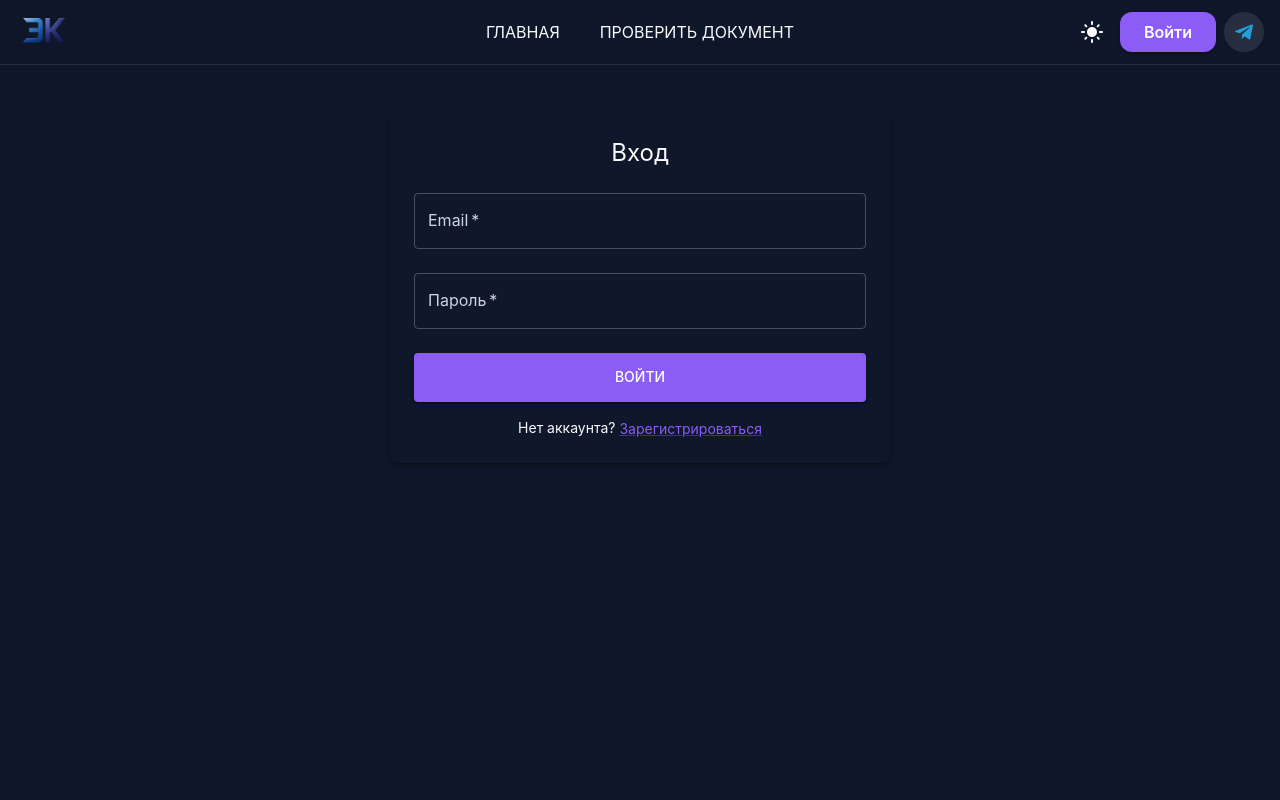
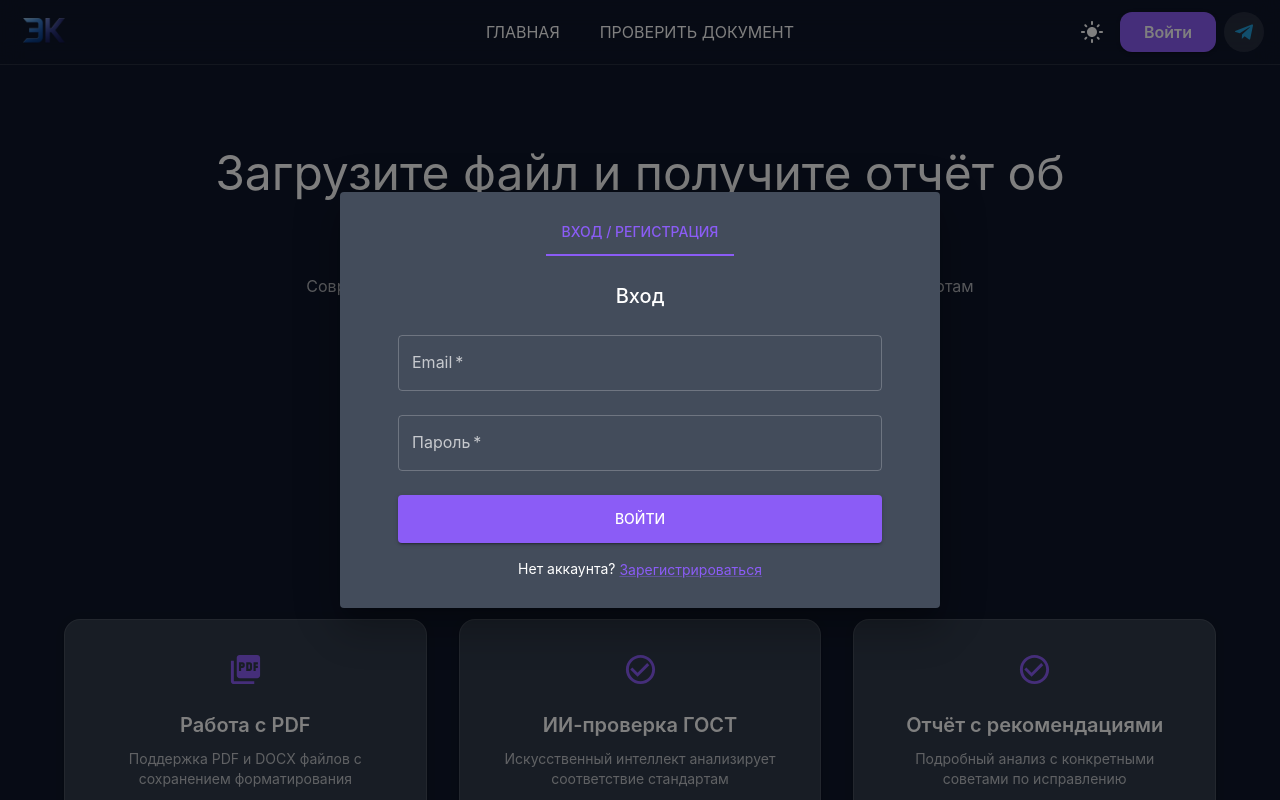
Before and after one commit to msklnkk/Electronic_corrector, a React (Create React App) app in the folder front/: page /login in a window 1280 px wide. Both pictures are taken after a click on the button "Войти". Shown: the top 800 px of the page. Built offline with nearby package versions, Linux system fonts and the light colour scheme.

Commit message:
Добавлено модальное окно авторизации/регистрации + исправления

```diff
--- a/front/src/App.tsx
+++ b/front/src/App.tsx
@@ -5,16 +5,12 @@ import { Routes, Route } from "react-router-dom";
 import Header from "./components/Header";
 import Welcome from "./pages/Welcome";
 import CheckDocumentPage from "./pages/CheckDocument";
-import Login from "./pages/Login"; // ДОБАВИЛ
-import { ProtectedRoute } from "./components/ProtectedRoute"; // ДОБАВИЛ
-
+import { ProtectedRoute } from "./components/ProtectedRoute";
 
 function App() {
   const [mode, setMode] = useState<"light" | "dark">("dark");
 
-  const theme = useMemo(
-    () =>
-      createTheme({
+  const theme = useMemo(() => createTheme({
     palette: {
       mode,
       primary: { main: "#8b5cf6" },
@@ -22,36 +18,19 @@ function App() {
         default: mode === "dark" ? "#0f172a" : "#f8fafc",
         paper: mode === "dark" ? "#1e293b" : "#ffffff",
       },
-          text: {
-            primary: mode === "dark" ? "#f8fafc" : "#1e293b",
-            secondary: mode === "dark" ? "#cbd5e1" : "#475569",
     },
-        },
-        typography: {
-          fontFamily: "'Inter', 'Roboto', sans-serif",
-        },
-      }),
-    [mode]
-  );
-
-  const handleThemeToggle = () => {
-    setMode((prev) => (prev === "light" ? "dark" : "light"));
-  };
+    typography: { fontFamily: "'Inter', 'Roboto', sans-serif" },
+  }), [mode]);
 
   return (
     <ThemeProvider theme={theme}>
       <CssBaseline />
-      <Header mode={mode} onThemeToggle={handleThemeToggle} />
+      <Header mode={mode} onThemeToggle={() => setMode(m => m === "light" ? "dark" : "light")} />
       <Routes>
         <Route path="/" element={<Welcome />} />
-        <Route path="/login" element={<Login />} />
         <Route
           path="/check"
-          element={
-            <ProtectedRoute>
-              <CheckDocumentPage />
-            </ProtectedRoute>
-          }
+          element={<ProtectedRoute><CheckDocumentPage /></ProtectedRoute>}
         />
         <Route path="*" element={<Welcome />} />
       </Routes>
--- a/front/src/api/axios.config.ts
+++ b/front/src/api/axios.config.ts
@@ -4,23 +4,31 @@ import axios from 'axios';
 const instance = axios.create({
   baseURL: 'http://localhost:8020',
   headers: {
-    'Content-Type': 'application/json',
+    'Content-Type': 'application/json', // по умолчанию JSON
   },
   withCredentials: true,
 });
 
+// Интерцептор запросов
 instance.interceptors.request.use(
   (config) => {
     const token = localStorage.getItem('access_token');
     if (token) {
       config.headers.Authorization = `Bearer ${token}`;
     }
+
+    // Для /token — меняем Content-Type на form-data
+    if (config.url?.includes('/token')) {
+      config.headers['Content-Type'] = 'application/x-www-form-urlencoded';
+    }
+
     console.log('Request:', config.method?.toUpperCase(), config.url);
     return config;
   },
   (error) => Promise.reject(error)
 );
 
+// Интерцептор ответов
 instance.interceptors.response.use(
   (response) => {
     console.log('Response:', response.status, response.config.url);
--- a/front/src/components/Header.tsx
+++ b/front/src/components/Header.tsx
@@ -1,15 +1,13 @@
 // src/components/Header.tsx
-import React from "react";
+import React, { useState } from "react";
 import {
-  AppBar,
-  Toolbar,
-  Button,
-  IconButton,
-  Stack,
-  Box,
+  AppBar, Toolbar, Button, IconButton, Stack, Box,
+  Dialog, DialogTitle, DialogContent, Tabs, Tab
 } from "@mui/material";
 import { LightMode, DarkMode, Telegram } from "@mui/icons-material";
 import { useNavigate, useLocation } from "react-router-dom";
+import { LoginForm } from "./LoginForm";
+import { AuthService } from "../services/auth.service";
 
 interface HeaderProps {
   mode: "light" | "dark";
@@ -19,52 +17,51 @@ interface HeaderProps {
 const Header: React.FC<HeaderProps> = ({ mode, onThemeToggle }) => {
   const navigate = useNavigate();
   const location = useLocation();
+  const [open, setOpen] = useState(false);
+  const isAuthenticated = !!AuthService.getToken();
 
   const isActive = (path: string) => location.pathname === path;
 
+  const handleLogout = () => {
+    AuthService.logout();
+    navigate("/");
+    window.location.reload();
+  };
+
   return (
-    <AppBar
-      position="static"
-      elevation={0}
-      color="transparent"
-      sx={{
+    <>
+      <AppBar position="static" elevation={0} color="transparent" sx={{
         borderBottom: 1,
         borderColor: mode === "dark" ? "rgba(255,255,255,0.1)" : "rgba(0,0,0,0.1)",
         backdropFilter: "blur(12px)",
         zIndex: 10,
-      }}
-    >
-      <Toolbar
-        sx={{
+      }}>
+        <Toolbar sx={{
           position: "relative",
-          minHeight: 64, // ← ВЕРНУЛИ СТАРУЮ ВЫСОТУ
-          px: { xs: 1.5, md: 2 }, // ← УМЕНЬШИЛИ ОТСТУПЫ СБОКУ
+          minHeight: 64,
+          px: { xs: 1.5, md: 2 },
           py: 0,
-        }}
-      >
-        {/* ЛОГОТИП — БОЛЬШЕ, НО ВПИСЫВАЕТСЯ */}
+        }}>
+          {/* ЛОГОТИП */}
           <Box
             component="img"
             src="/logo.png"
             alt="Электронный корректор"
             onClick={() => navigate("/")}
             sx={{
-            height: { xs: 44, sm: 50, md: 56 }, // ← БОЛЬШЕ, ЧЕМ БЫЛО
+              height: { xs: 44, sm: 50, md: 56 },
               width: "auto",
               maxWidth: { xs: 140, md: 180 },
               cursor: "pointer",
               userSelect: "none",
-            mr: { xs: 1, md: 2 }, // ← ОТСТУП СПРАВА ОТ ЛОГОТИПА
+              mr: { xs: 1, md: 2 },
               transition: "transform 0.2s ease",
-            "&:hover": {
-              transform: "scale(1.05)",
-            },
+              "&:hover": { transform: "scale(1.05)" },
             }}
           />
 
-        {/* НАВИГАЦИЯ — ЦЕНТР ЭКРАНА */}
-        <Box
-          sx={{
+          {/* НАВИГАЦИЯ */}
+          <Box sx={{
             position: "absolute",
             left: "50%",
             top: "50%",
@@ -72,8 +69,7 @@ const Header: React.FC<HeaderProps> = ({ mode, onThemeToggle }) => {
             display: "flex",
             gap: { xs: 2, md: 3 },
             zIndex: 1,
-          }}
-        >
+          }}>
             <Button
               color="inherit"
               onClick={() => navigate("/")}
@@ -119,18 +115,31 @@ const Header: React.FC<HeaderProps> = ({ mode, onThemeToggle }) => {
           </Box>
 
           {/* КНОПКИ СПРАВА */}
-        <Stack
-          direction="row"
-          spacing={{ xs: 0.5, md: 1 }}
-          alignItems="center"
-          sx={{ ml: "auto" }}
-        >
+          <Stack direction="row" spacing={{ xs: 0.5, md: 1 }} alignItems="center" sx={{ ml: "auto" }}>
             <IconButton color="inherit" onClick={onThemeToggle}>
               {mode === "dark" ? <LightMode /> : <DarkMode />}
             </IconButton>
+
+            {isAuthenticated ? (
+              <Button
+                variant="contained"
+                color="error"
+                onClick={handleLogout}
+                sx={{
+                  borderRadius: "12px",
+                  textTransform: "none",
+                  fontWeight: 600,
+                  px: { xs: 2, md: 3 },
+                  fontSize: { xs: "0.85rem", md: "1rem" },
+                }}
+              >
+                Выйти
+              </Button>
+            ) : (
               <Button
                 variant="contained"
                 color="primary"
+                onClick={() => setOpen(true)}
                 sx={{
                   borderRadius: "12px",
                   textTransform: "none",
@@ -141,6 +150,8 @@ const Header: React.FC<HeaderProps> = ({ mode, onThemeToggle }) => {
               >
                 Войти
               </Button>
+            )}
+
             <IconButton
               component="a"
               href="https://t.me/elecrtonic_corrector"
@@ -157,6 +168,19 @@ const Header: React.FC<HeaderProps> = ({ mode, onThemeToggle }) => {
           </Stack>
         </Toolbar>
       </AppBar>
+
+      {/* МОДАЛКА АВТОРИЗАЦИИ */}
+      <Dialog open={open} onClose={() => setOpen(false)} maxWidth="sm" fullWidth>
+        <DialogTitle>
+          <Tabs value={0} centered>
+            <Tab label="Вход / Регистрация" />
+          </Tabs>
+        </DialogTitle>
+        <DialogContent>
+          <LoginForm onSuccess={() => { setOpen(false); navigate("/check"); }} />
+        </DialogContent>
+      </Dialog>
+    </>
   );
 };
 
--- a/front/src/components/LoginForm.tsx
+++ b/front/src/components/LoginForm.tsx
@@ -4,7 +4,11 @@ import { TextField, Button, Box, Alert, Link, Typography } from '@mui/material';
 import { useAuth } from '../hooks/useAuth';
 import { useNavigate } from 'react-router-dom';
 
-export const LoginForm: React.FC = () => {
+interface LoginFormProps {
+  onSuccess?: () => void;
+}
+
+export const LoginForm: React.FC<LoginFormProps> = ({ onSuccess }) => {
   const [firstName, setFirstName] = useState('');
   const [surname, setSurname] = useState('');
   const [patronomic, setPatronomic] = useState('');
@@ -30,6 +34,7 @@ export const LoginForm: React.FC = () => {
       } else {
         await authLogin(email, password);
       }
+      onSuccess?.();
       navigate('/check');
     } catch (err: any) {
       setError(err.message || 'Ошибка');
@@ -37,8 +42,8 @@ export const LoginForm: React.FC = () => {
   };
 
   return (
-    <Box maxWidth={500} mx="auto" mt={6} p={3} boxShadow={3} borderRadius={2}>
-      <Typography variant="h5" gutterBottom textAlign="center">
+    <Box maxWidth={500} mx="auto" p={1}>
+      <Typography variant="h6" gutterBottom textAlign="center">
         {isRegister ? 'Регистрация' : 'Вход'}
       </Typography>
       {error && <Alert severity="error" sx={{ mb: 2 }}>{error}</Alert>}
@@ -46,51 +51,14 @@ export const LoginForm: React.FC = () => {
       <form onSubmit={handleSubmit}>
         {isRegister && (
           <>
-            <TextField
-              fullWidth
-              label="Имя"
-              value={firstName}
-              onChange={e => setFirstName(e.target.value)}
-              margin="normal"
-              required
-            />
-            <TextField
-              fullWidth
-              label="Фамилия"
-              value={surname}
-              onChange={e => setSurname(e.target.value)}
-              margin="normal"
-              required
-            />
-            <TextField
-              fullWidth
-              label="Отчество"
-              value={patronomic}
-              onChange={e => setPatronomic(e.target.value)}
-              margin="normal"
-              required
-            />
+            <TextField fullWidth label="Имя" value={firstName} onChange={e => setFirstName(e.target.value)} margin="normal" required />
+            <TextField fullWidth label="Фамилия" value={surname} onChange={e => setSurname(e.target.value)} margin="normal" required />
+            <TextField fullWidth label="Отчество" value={patronomic} onChange={e => setPatronomic(e.target.value)} margin="normal" required />
           </>
         )}
 
-        <TextField
-          fullWidth
-          label="Email"
-          type="email"
-          value={email}
-          onChange={e => setEmail(e.target.value)}
-          margin="normal"
-          required
-        />
-        <TextField
-          fullWidth
-          label="Пароль"
-          type="password"
-          value={password}
-          onChange={e => setPassword(e.target.value)}
-          margin="normal"
-          required
-        />
+        <TextField fullWidth label="Email" type="email" value={email} onChange={e => setEmail(e.target.value)} margin="normal" required />
+        <TextField fullWidth label="Пароль" type="password" value={password} onChange={e => setPassword(e.target.value)} margin="normal" required />
 
         <Button type="submit" fullWidth variant="contained" sx={{ mt: 2, py: 1.5 }}>
           {isRegister ? 'Зарегистрироваться' : 'Войти'}
```
Lines whose indentation alone changed are shown as unchanged.
